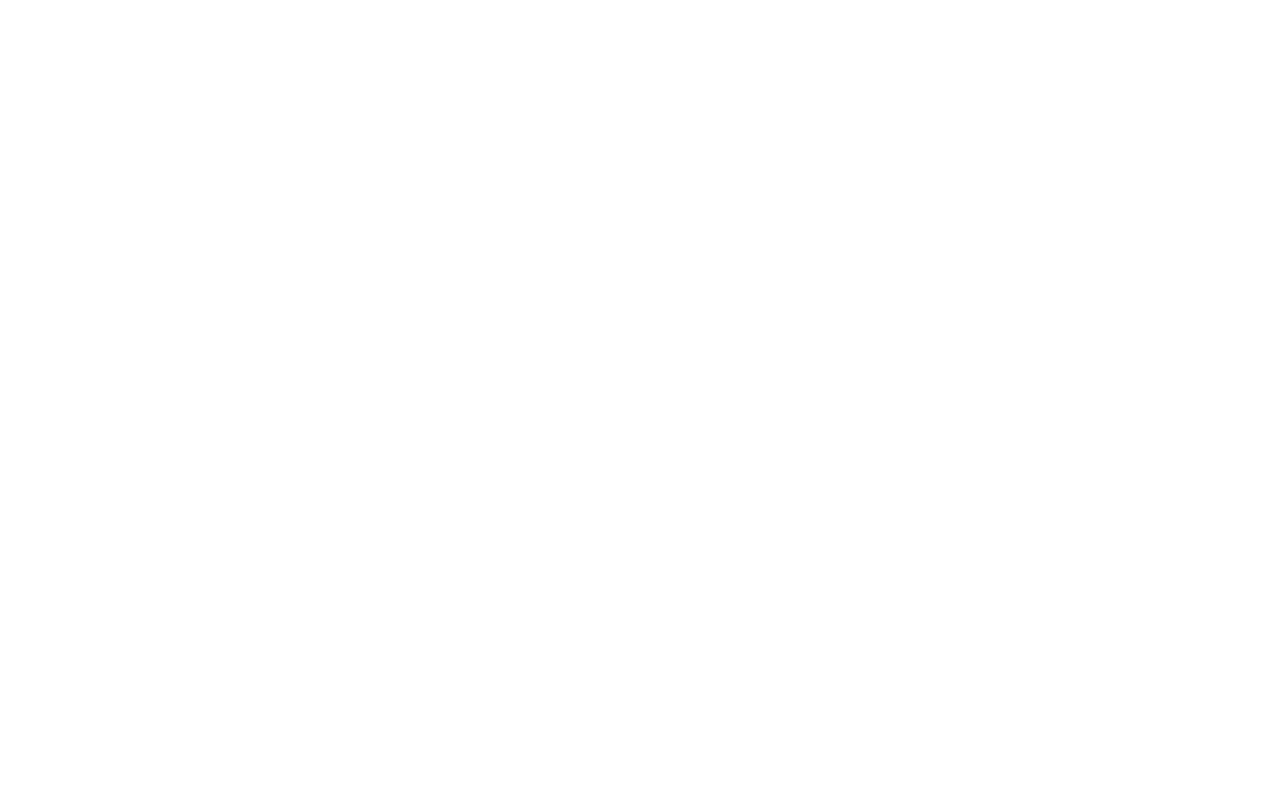
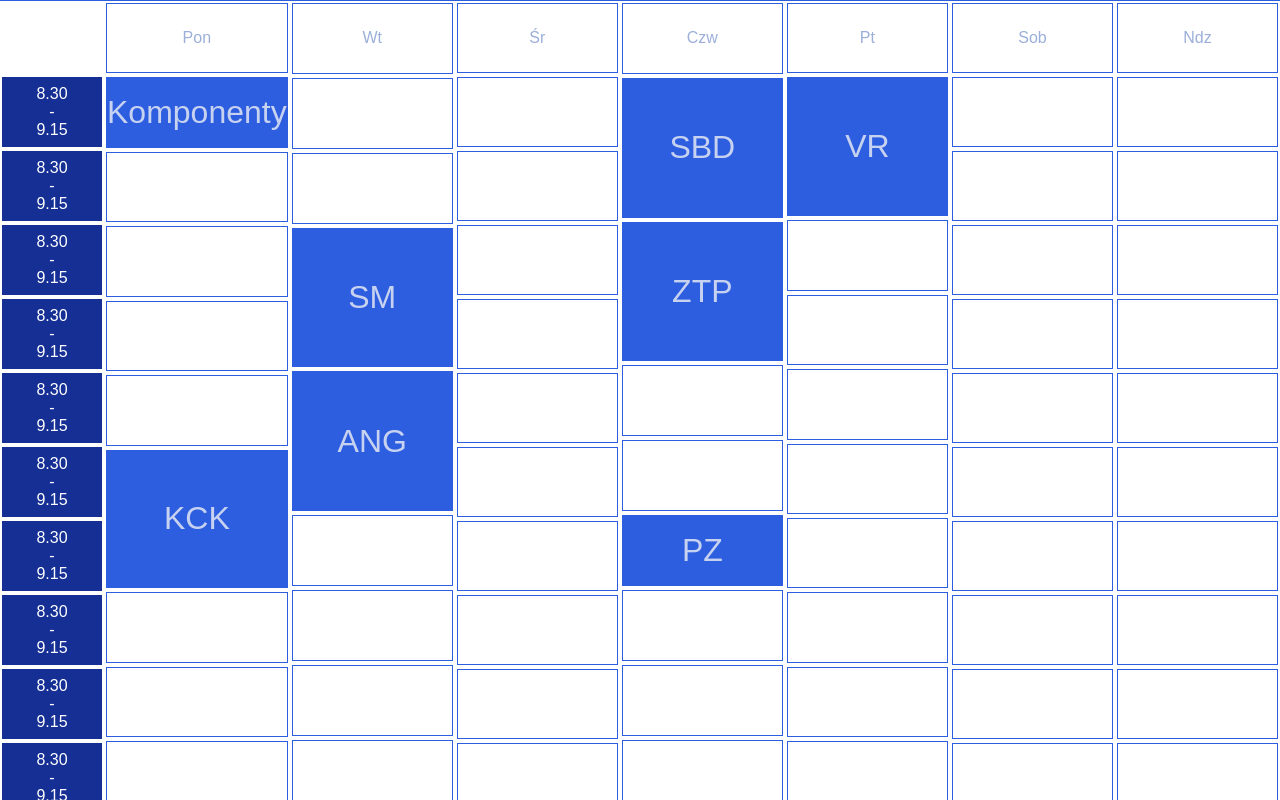
Before and after one commit to WooooCash/UPZ-Frontend_2, a React (Create React App) app: page /schedule in a window 1280 px wide. Shown: the top 800 px of the page. Built offline with nearby package versions, Linux system fonts and the light colour scheme.

Commit message:
added schedule mockup

```diff
--- /dev/null
+++ b/src/components/schedule/Schedule.css
@@ -0,0 +1,180 @@
+
+
+body{
+    font-family: 'Ubuntu', sans-serif;
+}
+
+.container{
+    height: 100%;
+    width: 100%;
+    display: flex;
+    flex-direction: column;
+    justify-content: center;
+    align-items: center;
+}
+
+h1,h3{
+    margin-bottom: 20px;
+}
+
+
+
+/* SCHEDULE DESIGN */
+.schedule__container{
+    border: 1px solid var(--primary-light);
+    width: 100%;
+
+    display: flex;
+
+
+
+
+}
+
+.days__container{
+    display: flex;
+    flex-direction: column;
+}
+
+.corner{
+    width: 100px;
+    height: 70px;
+    margin: 2px;
+}
+
+.day{
+    flex: 1;
+    border: 1px solid var(--primary-light);
+    color: #9bafd9;
+    display: flex;
+    justify-content: center;
+    align-items: center;
+    margin: 2px;
+}
+
+.part__day{
+    display: flex;
+    flex-direction: column;
+    flex: 1;
+}
+
+.time{
+    width: 100px;
+    height: 70px;
+    color: white;
+    background-color: var(--primary-dark);
+    text-align: center;
+    display: flex;
+    justify-content: center;
+    align-items: center;
+    margin: 2px;
+}
+
+.task{
+    border: 1px solid var(--primary-light);
+    height: 70px;
+    flex: 1;
+    margin: 2px;
+    cursor: pointer;
+    display: flex;
+    justify-content: center;
+    align-items: center;
+    font-size: 2rem;
+}
+.task_schedule{
+    border: 1px solid var(--primary-light);
+    background-color: var(--primary-light);
+    color: var(--primary-light-light);
+
+    height: 70px;
+    flex: 1;
+    margin: 2px;
+    cursor: pointer;
+    display: flex;
+    justify-content: center;
+    align-items: center;
+    font-size: 2rem;
+}
+.task_schedule2{
+    border: 1px solid var(--primary-light);
+    background-color: var(--primary-light);
+    color: var(--primary-light-light);
+
+    height: 70px;
+    flex: 2;
+    margin: 2px;
+    cursor: pointer;
+    display: flex;
+    justify-content: center;
+    align-items: center;
+    font-size: 2rem;
+}
+.task2{
+    border: 1px solid var(--primary-light);
+    height: 70px;
+    flex: 2;
+    margin: 2px;
+    cursor: pointer;
+    display: flex;
+    justify-content: center;
+    align-items: center;
+    font-size: 2rem;
+}
+
+/* Reset Button */
+.deleteBtn{
+    padding: 10px 25px;
+    margin-top: 20px;
+    border: none;
+    background-color: white;
+    border: solid 2px black;
+    border-radius: 5px;
+    cursor: pointer;
+    text-transform: uppercase;
+    outline: none;
+}
+
+.deleteBtn:hover{
+    background-color: #eee;
+}
+
+/* Pop up */
+.pop-up__container{
+    position: absolute;
+    top: 0;
+    left: 0;
+    z-index: 99;
+    height: 100%;
+    width: 100%;
+    background-color: rgba(0, 0, 0, 0.5);
+    display: none;
+    justify-content: center;
+    align-items: center;
+}
+
+.pop-up{
+    width: 300px;
+    height: 130px;
+    display: flex;
+    flex-direction: column;
+    justify-content: space-between;
+    align-items: center;
+    background-color: #00b4d8;
+    padding: 15px;
+    text-align: center;
+    border-radius: 5px;
+}
+
+.btn__container{
+    display: flex;
+    justify-content: space-between;
+    align-items: center;
+}
+
+.btn__answer{
+    margin: 0 20px;
+    background-color: white;
+    padding: 10px;
+    border-radius: 5px;
+    cursor: pointer;
+}
--- /dev/null
+++ b/src/components/schedule/Schedule.js
@@ -0,0 +1,147 @@
+import React, { useEffect, useState } from "react";
+import "./Schedule.css"
+
+export default function Schedule() {
+
+    return(
+        <div className="container">
+
+            <div className="schedule__container">
+                <div className="days__container">
+                    <span className="corner"></span>
+                    <span className="time">8.30 <br /> - <br /> 9.15</span>
+                    <span className="time">8.30 <br /> - <br /> 9.15</span>
+                    <span className="time">8.30 <br /> - <br /> 9.15</span>
+                    <span className="time">8.30 <br /> - <br /> 9.15</span>
+                    <span className="time">8.30 <br /> - <br /> 9.15</span>
+                    <span className="time">8.30 <br /> - <br /> 9.15</span>
+                    <span className="time">8.30 <br /> - <br /> 9.15</span>
+                    <span className="time">8.30 <br /> - <br /> 9.15</span>
+                    <span className="time">8.30 <br /> - <br /> 9.15</span>
+                    <span className="time">8.30 <br /> - <br /> 9.15</span>
+                    <span className="time">8.30 <br /> - <br /> 9.15</span>
+                    <span className="time">8.30 <br /> - <br /> 9.15</span>
+                    <span className="time">8.30 <br /> - <br /> 9.15</span>
+
+                </div>
+                <div className="part__day">
+                    <div className="day">Pon</div>
+
+                    <div className="task_schedule">Komponenty</div>
+                    <div className="task"></div>
+                    <div className="task"></div>
+                    <div className="task"></div>
+                    <div className="task"></div>
+                    <div className="task_schedule2">KCK</div>
+                    <div className="task"></div>
+                    <div className="task"></div>
+                    <div className="task"></div>
+                    <div className="task"></div>
+                    <div className="task"></div>
+                    <div className="task"></div>
+
+                </div>
+                <div className="part__day">
+                    <div className="day">Wt</div>
+
+                    <div className="task"></div>
+                    <div className="task"></div>
+                    <div className="task_schedule2">SM</div>
+                    <div className="task_schedule2">ANG</div>
+                    <div className="task"></div>
+                    <div className="task"></div>
+                    <div className="task"></div>
+                    <div className="task"></div>
+                    <div className="task"></div>
+                    <div className="task"></div>
+                    <div className="task"></div>
+
+                </div>
+                <div className="part__day">
+                    <div className="day">Śr</div>
+
+                    <div className="task"></div>
+                    <div className="task"></div>
+                    <div className="task"></div>
+                    <div className="task"></div>
+                    <div className="task"></div>
+                    <div className="task"></div>
+                    <div className="task"></div>
+                    <div className="task"></div>
+                    <div className="task"></div>
+                    <div className="task"></div>
+                    <div className="task"></div>
+                    <div className="task"></div>
+                    <div className="task"></div>
+
+                </div>
+                <div className="part__day">
+                    <div className="day">Czw</div>
+
+                    <div className="task_schedule2">SBD</div>
+                    <div className="task_schedule2">ZTP</div>
+                    <div className="task"></div>
+                    <div className="task"></div>
+                    <div className="task_schedule">PZ</div>
+                    <div className="task"></div>
+                    <div className="task"></div>
+                    <div className="task"></div>
+                    <div className="task"></div>
+                    <div className="task"></div>
+                    <div className="task"></div>
+                </div>
+                <div className="part__day">
+                    <div className="day">Pt</div>
+
+                    <div className="task_schedule2">VR</div>
+                    <div className="task"></div>
+                    <div className="task"></div>
+                    <div className="task"></div>
+                    <div className="task"></div>
+                    <div className="task"></div>
+                    <div className="task"></div>
+                    <div className="task"></div>
+                    <div className="task"></div>
+                    <div className="task"></div>
+                    <div className="task"></div>
+                    <div className="task"></div>
+                </div>
+                <div className="part__day">
+                    <div className="day">Sob</div>
+
+                    <div className="task"></div>
+                    <div className="task"></div>
+                    <div className="task"></div>
+                    <div className="task"></div>
+                    <div className="task"></div>
+                    <div className="task"></div>
+                    <div className="task"></div>
+                    <div className="task"></div>
+                    <div className="task"></div>
+                    <div className="task"></div>
+                    <div className="task"></div>
+                    <div className="task"></div>
+                    <div className="task"></div>
+                </div>
+                <div className="part__day">
+                    <div className="day">Ndz</div>
+
+                    <div className="task"></div>
+                    <div className="task"></div>
+                    <div className="task"></div>
+                    <div className="task"></div>
+                    <div className="task"></div>
+                    <div className="task"></div>
+                    <div className="task"></div>
+                    <div className="task"></div>
+                    <div className="task"></div>
+                    <div className="task"></div>
+                    <div className="task"></div>
+                    <div className="task"></div>
+                    <div className="task"></div>
+                </div>
+            </div>
+        </div>
+    );
+
+}
--- a/src/index.js
+++ b/src/index.js
@@ -3,6 +3,7 @@ import ReactDOM from 'react-dom';
 import './index.css';
 import MainScreen from "./screens/main/MainScreen.js";
 import ConsultationsScreen from './screens/consultations/ConsultationsScreen';
+import Schedule from './components/schedule/Schedule';
 import reportWebVitals from './reportWebVitals';
 import { BrowserRouter as Router, Route } from 'react-router-dom';
 
@@ -10,6 +11,7 @@ ReactDOM.render(
   <React.StrictMode>
     <Router>
       <Route exact path="/consultations" component={ConsultationsScreen} />
+      <Route exact path="/schedule" component={Schedule} />
       <Route exact path="/" component={MainScreen}/>
     </Router>
   </React.StrictMode>,
```
